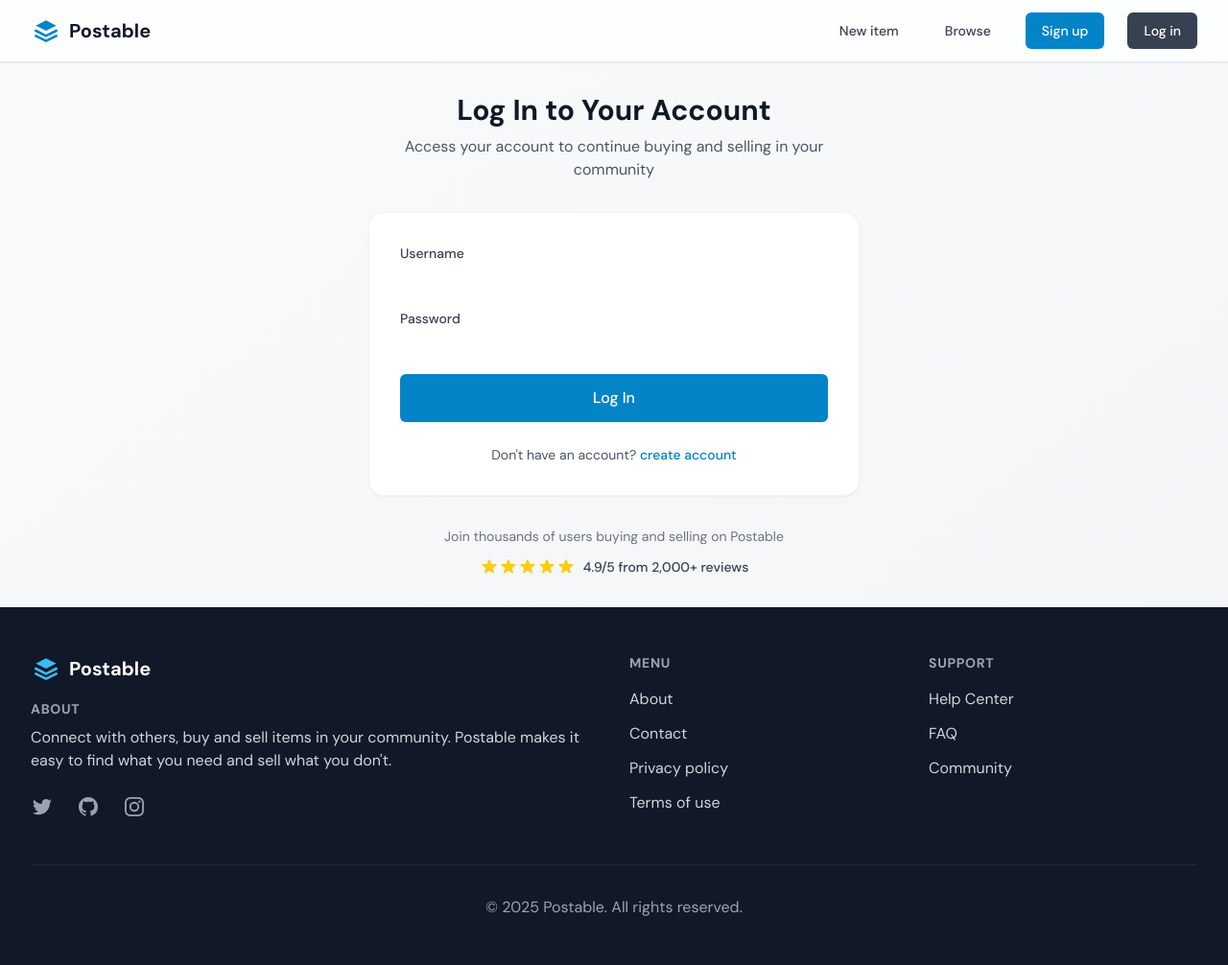
After one commit to Muno7/puddle, a Django app: template core/templates/core/login.html in a window 1280 px wide. The commit adds this page. Shown: the whole page at 96% size. Run offline with Django 4.2, Linux system fonts and the light colour scheme; the template is opened without the code that fills it, so the values that code supplies are empty, except form fields; tables that the repository leaves empty hold one stand-in row (values such as "Sample post"); form fields are guessed from the names that the template uses; some libraries are stand-ins or nearby versions.

Commit message:
Created the login form

```diff
--- a/core/templates/core/base.html
+++ b/core/templates/core/base.html
@@ -111,7 +111,7 @@
                                 <a href="" class="inline-flex items-center px-4 py-2 border border-transparent text-sm font-medium rounded-md shadow-sm text-white bg-gray-700 hover:bg-gray-800 focus:outline-none focus:ring-2 focus:ring-offset-2 focus:ring-gray-500 transition-colors">Dashboard</a>
                             {% else %}
                                 <a href={% url 'core:signup' %} class="inline-flex items-center px-4 py-2 border border-transparent text-sm font-medium rounded-md shadow-sm text-white bg-brand-600 hover:bg-brand-700 focus:outline-none focus:ring-2 focus:ring-offset-2 focus:ring-brand-500 transition-colors">Sign up</a>
-                                <a href="" class="inline-flex items-center px-4 py-2 border border-transparent text-sm font-medium rounded-md shadow-sm text-white bg-gray-700 hover:bg-gray-800 focus:outline-none focus:ring-2 focus:ring-offset-2 focus:ring-gray-500 transition-colors">Log in</a>
+                                <a href={% url 'core:login' %} class="inline-flex items-center px-4 py-2 border border-transparent text-sm font-medium rounded-md shadow-sm text-white bg-gray-700 hover:bg-gray-800 focus:outline-none focus:ring-2 focus:ring-offset-2 focus:ring-gray-500 transition-colors">Log in</a>
                             {% endif %}
                         </div>
 
--- /dev/null
+++ b/core/templates/core/login.html
@@ -0,0 +1,105 @@
+{% extends 'core/base.html' %}
+
+{% block title %}Log in{% endblock %}
+
+{% block content %}
+<div class="max-w-lg mx-auto">
+    <!-- Page header -->
+    <div class="text-center mb-8">
+        <h1 class="text-3xl font-bold text-gray-900">Log In to Your Account</h1>
+        <p class="mt-2 text-gray-600">Access your account to continue buying and selling in your community</p>
+    </div>
+
+    <!-- Login form card -->
+    <div class="bg-white rounded-2xl shadow-sm border border-gray-100 overflow-hidden">
+        <div class="p-6 sm:p-8">
+            <form method="post" action="." novalidate>
+                {% csrf_token %}
+
+                <!-- Non-field errors -->
+                {% if form.non_field_errors %}
+                    <div class="mb-6 p-4 rounded-lg bg-red-50 text-red-800">
+                        {{ form.non_field_errors }}
+                    </div>
+                {% endif %}
+
+                <!-- Username field -->
+                <div class="mb-5">
+                    <label for="{{ form.username.id_for_label }}" class="block text-sm font-medium text-gray-700 mb-1">Username</label>
+                    {{ form.username }}
+                    {% if form.username.errors %}
+                        <div class="mt-1 text-sm text-red-600">
+                            <p>{{ form.username.errors.0 }}</p> <!-- Display only the first error -->
+                        </div>
+                    {% endif %}
+                    {% if form.username.help_text %}
+                        <p class="mt-1 text-xs text-gray-500">{{ form.username.help_text|safe }}</p>
+                    {% endif %}
+                </div>
+
+                <!-- Password field -->
+                <div class="mb-5">
+                    <label for="{{ form.password.id_for_label }}" class="block text-sm font-medium text-gray-700 mb-1">Password</label>
+                    {{ form.password }}
+                    {% if form.password.errors %}
+                        <div class="mt-1 text-sm text-red-600">
+                            <p>{{ form.password.errors.0 }}</p> <!-- Display only the first error -->
+                        </div>
+                    {% endif %}
+                    {% if form.password.help_text %}
+                        <div class="mt-1 text-xs text-gray-500">
+                            <ul class="list-disc pl-5 space-y-1">
+                                {% for help_text in form.password.help_text.split|slice:"1:" %}
+                                    <li>{{ help_text }}</li>
+                                {% endfor %}
+                            </ul>
+                        </div>
+                    {% endif %}
+                </div>
+
+                <!-- Submit button -->
+                <div class="mb-6">
+                    <button type="submit" class="w-full flex justify-center py-3 px-4 border border-transparent rounded-md shadow-sm text-base font-medium text-white bg-brand-600 hover:bg-brand-700 focus:outline-none focus:ring-2 focus:ring-offset-2 focus:ring-brand-500 transition-colors">
+                        Log In
+                    </button>
+                </div>
+
+                <!-- Signup link -->
+                <div class="text-center text-sm">
+                    <p class="text-gray-600">
+                        Don't have an account?
+                        <a href="/signup/" class="font-medium text-brand-600 hover:text-brand-500">
+                            create account
+                        </a>
+                    </p>
+                </div>
+            </form>
+        </div>
+    </div>
+
+    <!-- Social proof -->
+    <div class="mt-8 text-center">
+        <p class="text-sm text-gray-500">Join thousands of users buying and selling on Postable</p>
+        <div class="mt-3 flex justify-center space-x-6">
+            <div class="flex items-center">
+                <svg xmlns="http://www.w3.org/2000/svg" class="h-5 w-5 text-yellow-400" viewBox="0 0 20 20" fill="currentColor">
+                    <path d="M9.049 2.927c.3-.921 1.603-.921 1.902 0l1.07 3.292a1 1 0 00.95.69h3.462c.969 0 1.371 1.24.588 1.81l-2.8 2.034a1 1 0 00-.364 1.118l1.07 3.292c.3.921-.755 1.688-1.54 1.118l-2.8-2.034a1 1 0 00-1.175 0l-2.8 2.034c-.784.57-1.838-.197-1.539-1.118l1.07-3.292a1 1 0 00-.364-1.118L2.98 8.72c-.783-.57-.38-1.81.588-1.81h3.461a1 1 0 00.951-.69l1.07-3.292z" />
+                </svg>
+                <svg xmlns="http://www.w3.org/2000/svg" class="h-5 w-5 text-yellow-400" viewBox="0 0 20 20" fill="currentColor">
+                    <path d="M9.049 2.927c.3-.921 1.603-.921 1.902 0l1.07 3.292a1 1 0 00.95.69h3.462c.969 0 1.371 1.24.588 1.81l-2.8 2.034a1 1 0 00-.364 1.118l1.07 3.292c.3.921-.755 1.688-1.54 1.118l-2.8-2.034a1 1 0 00-1.175 0l-2.8 2.034c-.784.57-1.838-.197-1.539-1.118l1.07-3.292a1 1 0 00-.364-1.118L2.98 8.72c-.783-.57-.38-1.81.588-1.81h3.461a1 1 0 00.951-.69l1.07-3.292z" />
+                </svg>
+                <svg xmlns="http://www.w3.org/2000/svg" class="h-5 w-5 text-yellow-400" viewBox="0 0 20 20" fill="currentColor">
+                    <path d="M9.049 2.927c.3-.921 1.603-.921 1.902 0l1.07 3.292a1 1 0 00.95.69h3.462c.969 0 1.371 1.24.588 1.81l-2.8 2.034a1 1 0 00-.364 1.118l1.07 3.292c.3.921-.755 1.688-1.54 1.118l-2.8-2.034a1 1 0 00-1.175 0l-2.8 2.034c-.784.57-1.838-.197-1.539-1.118l1.07-3.292a1 1 0 00-.364-1.118L2.98 8.72c-.783-.57-.38-1.81.588-1.81h3.461a1 1 0 00.951-.69l1.07-3.292z" />
+                </svg>
+                <svg xmlns="http://www.w3.org/2000/svg" class="h-5 w-5 text-yellow-400" viewBox="0 0 20 20" fill="currentColor">
+                    <path d="M9.049 2.927c.3-.921 1.603-.921 1.902 0l1.07 3.292a1 1 0 00.95.69h3.462c.969 0 1.371 1.24.588 1.81l-2.8 2.034a1 1 0 00-.364 1.118l1.07 3.292c.3.921-.755 1.688-1.54 1.118l-2.8-2.034a1 1 0 00-1.175 0l-2.8 2.034c-.784.57-1.838-.197-1.539-1.118l1.07-3.292a1 1 0 00-.364-1.118L2.98 8.72c-.783-.57-.38-1.81.588-1.81h3.461a1 1 0 00.951-.69l1.07-3.292z" />
+                </svg>
+                <svg xmlns="http://www.w3.org/2000/svg" class="h-5 w-5 text-yellow-400" viewBox="0 0 20 20" fill="currentColor">
+                    <path d="M9.049 2.927c.3-.921 1.603-.921 1.902 0l1.07 3.292a1 1 0 00.95.69h3.462c.969 0 1.371 1.24.588 1.81l-2.8 2.034a1 1 0 00-.364 1.118l1.07 3.292c.3.921-.755 1.688-1.54 1.118l-2.8-2.034a1 1 0 00-1.175 0l-2.8 2.034c-.784.57-1.838-.197-1.539-1.118l1.07-3.292a1 1 0 00-.364-1.118L2.98 8.72c-.783-.57-.38-1.81.588-1.81h3.461a1 1 0 00.951-.69l1.07-3.292z" />
+                </svg>
+                <span class="ml-2 text-sm font-medium text-gray-700">4.9/5 from 2,000+ reviews</span>
+            </div>
+        </div>
+    </div>
+</div>
+{% endblock %}
--- a/core/urls.py
+++ b/core/urls.py
@@ -1,6 +1,8 @@
 from django.urls import path
+from django.contrib.auth import views as auth_views
+from . import views
+from .forms import LoginForm
 
-from . import views
 
 app_name = 'core'
 
@@ -8,5 +10,5 @@ urlpatterns = [
     path('', views.index, name='index'),
     path('contact/', views.contact, name='contact'),
     path('signup/', views.signup, name='signup'),
-    path('login/', views.signup, name='signup')
+    path('login/', auth_views.LoginView.as_view(template_name='core/login.html', authentication_form=LoginForm), name='login')
 ]
--- a/puddle/settings.py
+++ b/puddle/settings.py
@@ -26,6 +26,10 @@ SECRET_KEY = 'django-insecure-1ezu^gtv(t58#(6d(7*oy)9kwtjl+%)ma+jq3374r1x()5$m(!
 DEBUG = True
 
 ALLOWED_HOSTS = ['localhost', '127.0.0.1', '[::1]', '.ngrok-free.app']
+
+LOGIN_URL = '/login/'
+LOGIN_REDIRECT_URL = '/'
+LOGOUT_REDIRECT_URL = '/'
 
 
 # Application definition
```
Also changed, not shown: core/forms.py (+12 -1 lines).
